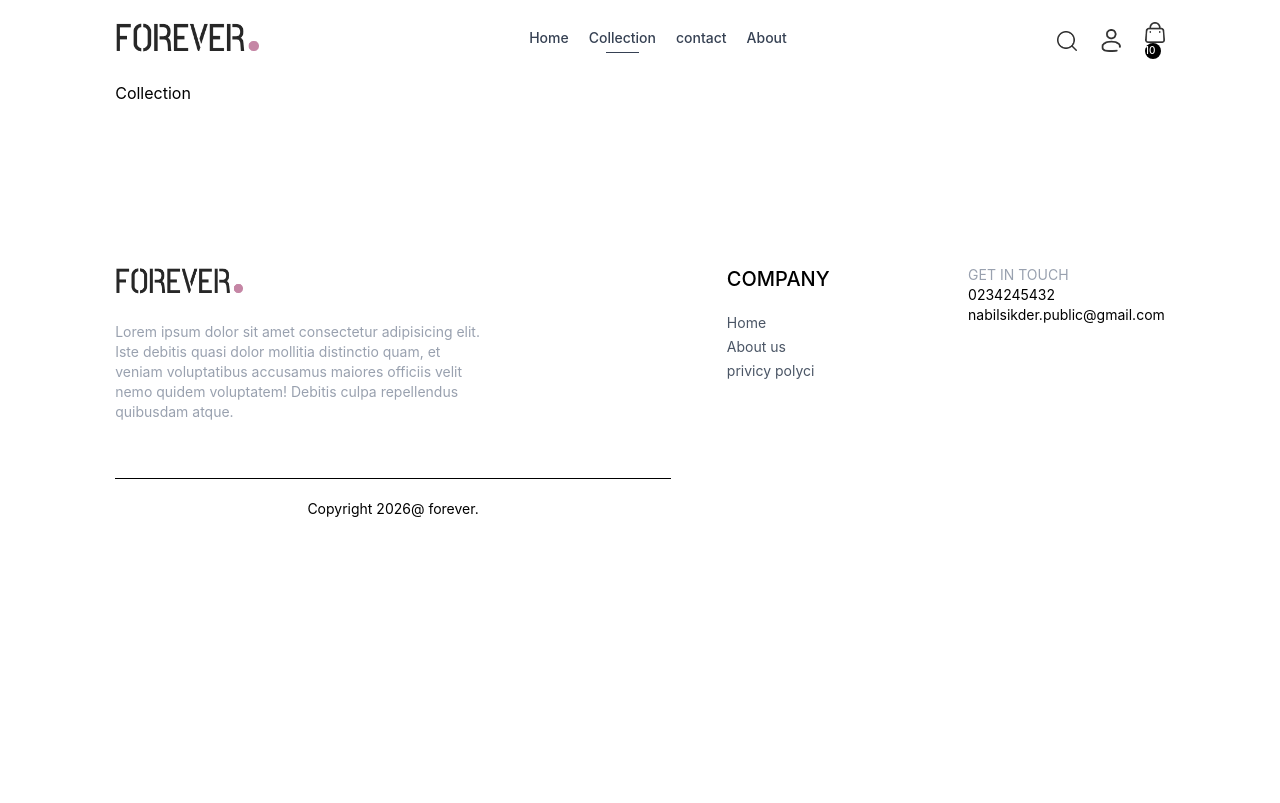
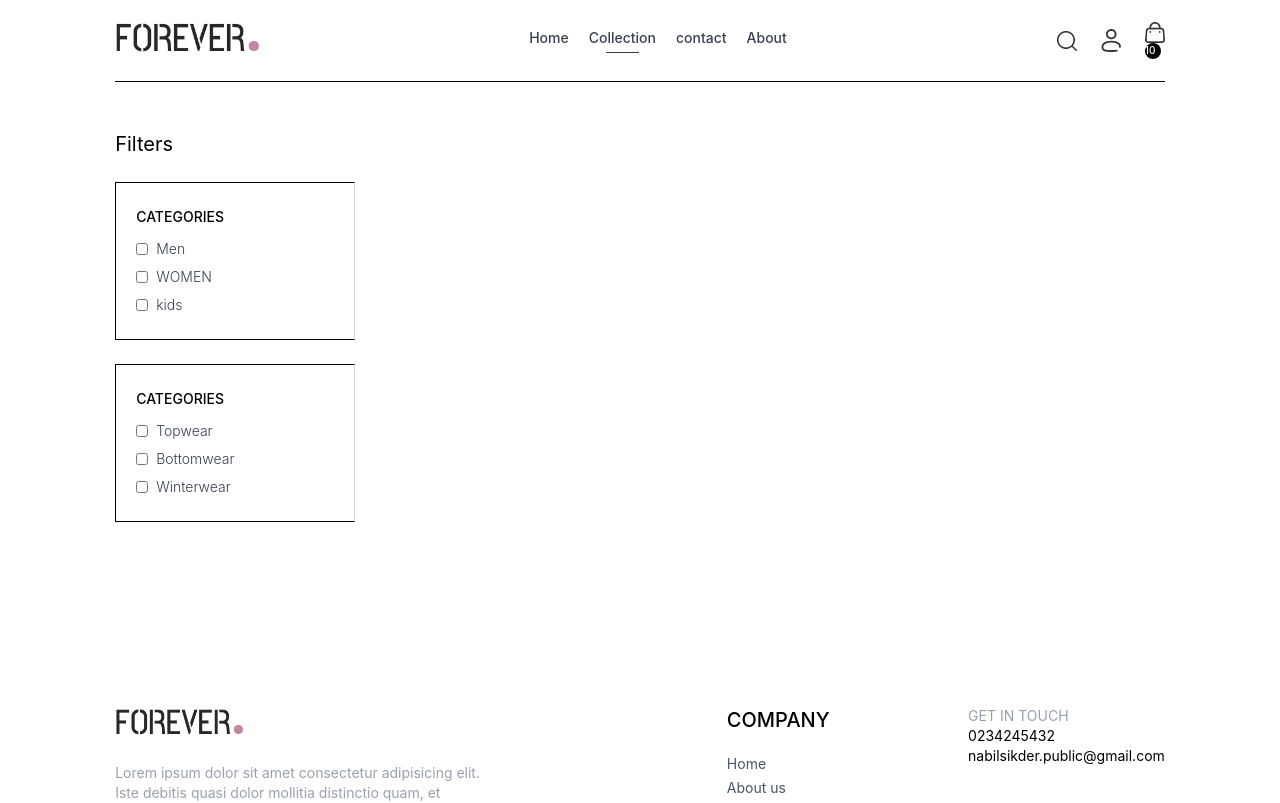
Before and after one commit to sudouniversenabil/E-comarce-app-using-mern-stck, a React (Vite) app in the folder E-comers_frontend/: page /collection in a window 1280 px wide. Shown: the top 803 px of the page. Built offline with nearby package versions, Linux system fonts and the light colour scheme.

Commit message:
conllection page

```diff
--- a/E-comers_frontend/src/App.jsx
+++ b/E-comers_frontend/src/App.jsx
@@ -25,6 +25,7 @@
       <Navber />
       <Routes>
         <Route path="/" element={<Home />} />
+
         <Route path="/collection" element={<Collection />} />
         <Route path="/about" element={<About />} />
         <Route path="/contact" element={<Contact />} />
--- a/E-comers_frontend/src/pages/Collection.jsx
+++ b/E-comers_frontend/src/pages/Collection.jsx
@@ -1,8 +1,56 @@
-import React from 'react'
+import React, { useContext, useState } from 'react'
+import { ShopContext } from '../context/Shopcontext'
+import { assets } from '../assets/assets'
 
 function Collection() {
+
+  const { products } = useContext(ShopContext)
+  const [showFilter, setShowFilter] = useState(true)
   return (
-    <div>Collection</div>
+    <div className='flex flex-col sm:flex-row gap-1 pt-10 border-t '>
+      {/* filter option */}
+      <div className='min-w-60'>
+        <p className='my-2 text-xl flex items-center cursor-pointer gap -2' onClick={()=> setShowFilter(!showFilter)}>Filters
+          <img src={assets.dropdown_icon} className={`h-3 sm:hidden ${showFilter ? 'rotate-90' : ""}`} alt="" /> </p>
+        {/* catagory filter */}
+
+        <div className={`border border-e-gray-300 pl-5 py-6 mt-6 ${showFilter ? "" : "hidden"} sm:block`}>
+          <p className='mb-3 text-sm font-medium  '>CATEGORIES</p>
+          <div className='flex flex-col gap-2 text-sm font-light text-gray-700'>
+            <p className='flex gap-2'>
+              <input type="checkbox" className='w-3' value={"MEN"} />Men
+
+            </p>
+            <p className='flex gap-2'>
+              <input type="checkbox" className='w-3' value={"WOMEN"} />WOMEN
+
+            </p>
+            <p className='flex gap-2'>
+              <input type="checkbox" className='w-3' value={"KIDS"} /> kids
+
+            </p>
+          </div>
+        </div>
+        {/* SUB CATAGORY filter */}
+        <div className={`border border-e-gray-300 pl-5 py-6 my-6 ${showFilter ? "" : "hidden"} sm:block`}>
+          <p className='mb-3 text-sm font-medium  '>CATEGORIES</p>
+          <div className='flex flex-col gap-2 text-sm font-light text-gray-700'>
+            <p className='flex gap-2'>
+              <input type="checkbox" className='w-3' value={"Topwear"} />Topwear
+
+            </p>
+            <p className='flex gap-2'>
+              <input type="checkbox" className='w-3' value={"Bottomwear"} /> Bottomwear
+
+            </p>
+            <p className='flex gap-2'>
+              <input type="checkbox" className='w-3' value={"Winterwear"} /> Winterwear
+
+            </p>
+          </div>
+        </div>
+      </div>
+    </div>
   )
 }
 
```
